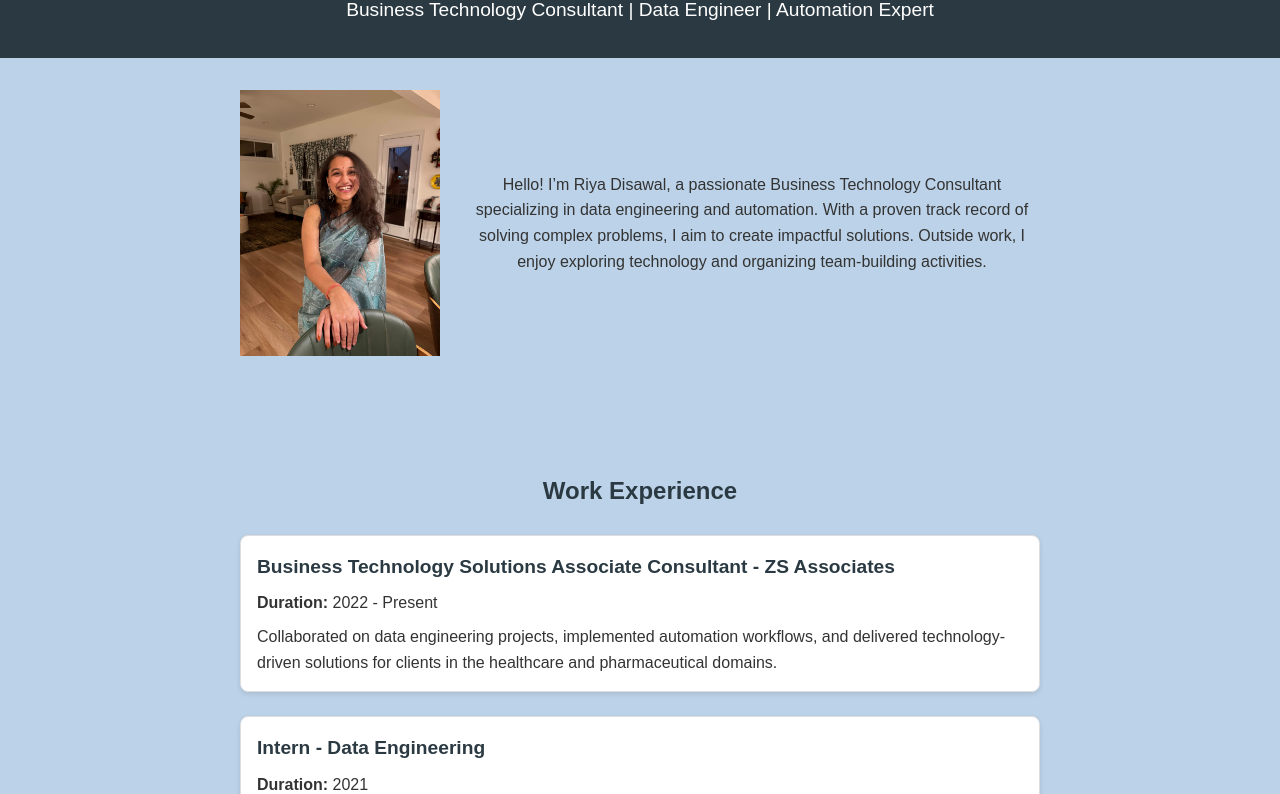
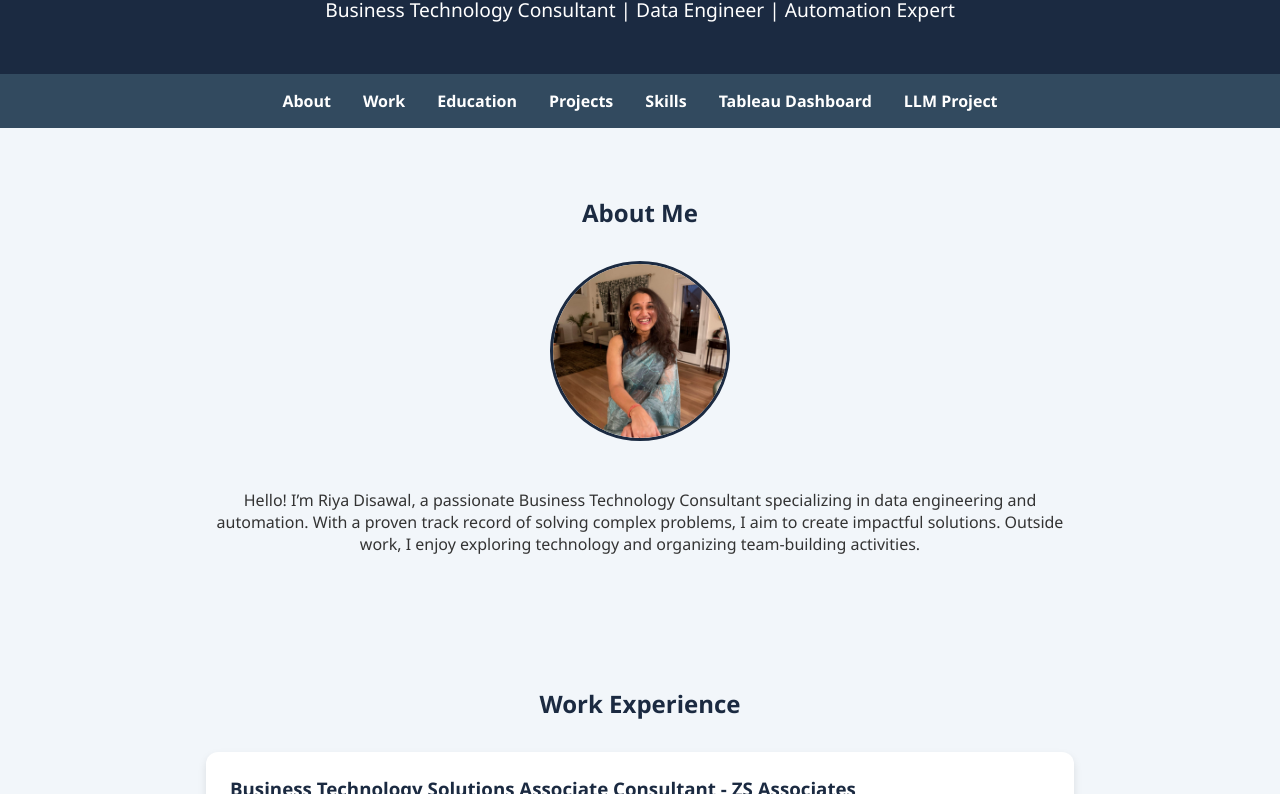
Before and after one commit to Riyayrd/Riyayrd.github.io, a plain HTML site: page index.html in a window 1280 px wide. Shown: the part 109-903 px from the top of the page. Drawn offline with Linux system fonts and the light colour scheme.

Commit message:
Update index.html
Additional changes of structure

```diff
--- a/index.html
+++ b/index.html
@@ -5,82 +5,97 @@
     <meta name="viewport" content="width=device-width, initial-scale=1.0">
     <title>Riya Disawal - Portfolio</title>
     <style>
+        * {
+            box-sizing: border-box;
+        }
         body {
-            font-family: 'Arial', sans-serif;
+            font-family: 'Segoe UI', Tahoma, Geneva, Verdana, sans-serif;
             margin: 0;
             padding: 0;
-            background-color: #bcd2e8;
+            background-color: #f2f6fa;
             color: #333;
-            line-height: 1.6;
         }
         header {
-            background-color: #2b3a42;
+            background-color: #1b2a41;
             color: white;
             text-align: center;
-            padding: 2rem 0;
+            padding: 2rem 1rem;
         }
         header h1 {
             margin: 0;
-            font-size: 2.5rem;
+            font-size: 3rem;
         }
         header p {
-            margin: 0.5rem 0 0;
+            margin-top: 0.5rem;
             font-size: 1.2rem;
         }
+        nav {
+            background-color: #324a5f;
+            display: flex;
+            justify-content: center;
+            gap: 2rem;
+            padding: 1rem 0;
+        }
+        nav a {
+            color: white;
+            text-decoration: none;
+            font-weight: bold;
+        }
+        nav a:hover {
+            text-decoration: underline;
+        }
         .section {
-            padding: 2rem 1rem;
-            max-width: 800px;
+            padding: 3rem 1rem;
+            max-width: 900px;
             margin: 0 auto;
+            animation: fadeIn 1s ease-in-out;
+        }
+        @keyframes fadeIn {
+            from { opacity: 0; }
+            to { opacity: 1; }
         }
         .section h2 {
             text-align: center;
-            margin-bottom: 1.5rem;
-            color: #2b3a42;
+            margin-bottom: 2rem;
+            color: #1b2a41;
         }
         .about {
             display: flex;
+            flex-wrap: wrap;
             align-items: center;
-            gap: 1.5rem;
+            justify-content: center;
+            gap: 2rem;
+            text-align: center;
         }
         .about img {
-            max-width: 200px;
-            max-height: 200x;
-            border-radius: 00%;
-            display: block;
-            margin: 0 auto;
+            width: 180px;
+            height: 180px;
+            object-fit: cover;
+            border-radius: 50%;
+            border: 3px solid #1b2a41;
         }
-        .about p {
-            text-align: center;
-            margin-top: 1rem;
+        .card {
+            background: white;
+            padding: 1.5rem;
+            border-radius: 12px;
+            box-shadow: 0 4px 8px rgba(0, 0, 0, 0.1);
+            margin-bottom: 2rem;
         }
-        .work, .education, .projects, .skills {
-            margin-top: 2rem;
+        .card h3 {
+            margin: 0 0 0.5rem;
+            color: #1b2a41;
         }
-        .work .job, .education .edu, .projects .project, .skills .skill {
-            margin-bottom: 1.5rem;
-            background: #ffffff;
-            border: 1px solid #ddd;
-            border-radius: 8px;
-            padding: 1rem;
-            box-shadow: 0 2px 5px rgba(0, 0, 0, 0.1);
-        }
-        .work .job h3, .education .edu h3, .projects .project h3, .skills .skill h3 {
-            margin: 0;
-            font-size: 1.2rem;
-            color: #2b3a42;
-        }
-        .work .job p, .education .edu p, .projects .project p, .skills .skill p {
+        .card p {
             margin: 0.5rem 0 0;
         }
         footer {
             text-align: center;
-            background-color: #2b3a42;
+            background-color: #1b2a41;
             color: white;
-            padding: 1rem 0;
-            margin-top: 2rem;
+            padding: 1.5rem 1rem;
         }
         .contact-info a {
-            color: #2b3a42;
+            color: #f4b41a;
             text-decoration: none;
         }
         .contact-info a:hover {
@@ -93,57 +108,65 @@
         <h1>Riya Disawal</h1>
         <p>Business Technology Consultant | Data Engineer | Automation Expert</p>
     </header>
-    <section class="about section">
+    <nav>
+        <a href="#about">About</a>
+        <a href="#work">Work</a>
+        <a href="#education">Education</a>
+        <a href="#projects">Projects</a>
+        <a href="#skills">Skills</a>
+        <a href="tableau.html">Tableau Dashboard</a>
+        <a href="llm-project.html">LLM Project</a>
+    </nav>
+    <section id="about" class="section">
+        <h2>About Me</h2>
         <div class="about">
             <img src="Riya_2.jpeg" alt="Riya Disawal">
-            <div class="intro">
-                <p>Hello! I’m Riya Disawal, a passionate Business Technology Consultant specializing in data engineering and automation. With a proven track record of solving complex problems, I aim to create impactful solutions. Outside work, I enjoy exploring technology and organizing team-building activities.</p>
-            </div>
+            <p>Hello! I’m Riya Disawal, a passionate Business Technology Consultant specializing in data engineering and automation. With a proven track record of solving complex problems, I aim to create impactful solutions. Outside work, I enjoy exploring technology and organizing team-building activities.</p>
         </div>
     </section>
-    <section class="work section">
+    <section id="work" class="section">
         <h2>Work Experience</h2>
-        <div class="job">
+        <div class="card">
             <h3>Business Technology Solutions Associate Consultant - ZS Associates</h3>
             <p><strong>Duration:</strong> 2022 - Present</p>
             <p>Collaborated on data engineering projects, implemented automation workflows, and delivered technology-driven solutions for clients in the healthcare and pharmaceutical domains.</p>
         </div>
-        <div class="job">
+        <div class="card">
             <h3>Intern - Data Engineering</h3>
             <p><strong>Duration:</strong> 2021</p>
             <p>Designed and implemented efficient ETL pipelines, contributing to the team’s effort to improve data accessibility and performance.</p>
         </div>
     </section>
-    <section class="education section">
+    <section id="education" class="section">
         <h2>Education</h2>
-        <div class="edu">
+        <div class="card">
             <h3>Bachelor of Technology in Computer Science</h3>
             <p><strong>University:</strong> XYZ Institute of Technology</p>
             <p><strong>Year:</strong> 2018 - 2022</p>
         </div>
     </section>
-    <section class="projects section">
+    <section id="projects" class="section">
         <h2>Projects</h2>
-        <div class="project">
-            <h3>Project Title 1</h3>
+        <div class="card">
+            <h3>Real-Time Analytics Dashboard</h3>
             <p>Developed a real-time analytics dashboard using Python and SQL, improving business insights for client reporting.</p>
         </div>
-        <div class="project">
-            <h3>Project Title 2</h3>
+        <div class="card">
+            <h3>Automation Workflow for Data Cleansing</h3>
             <p>Created an automation workflow for data cleansing, reducing processing time by 40%.</p>
         </div>
     </section>
-    <section class="skills section">
+    <section id="skills" class="section">
         <h2>Skills</h2>
-        <div class="skill">
+        <div class="card">
             <h3>Data Engineering</h3>
             <p>Proficient in building and optimizing data pipelines, ETL processes, and data warehousing solutions.</p>
         </div>
-        <div class="skill">
+        <div class="card">
             <h3>Automation</h3>
             <p>Experienced in automating business processes to enhance efficiency and accuracy.</p>
         </div>
-        <div class="skill">
+        <div class="card">
             <h3>Programming Languages</h3>
             <p>Skilled in Python, SQL, and JavaScript.</p>
         </div>
```
